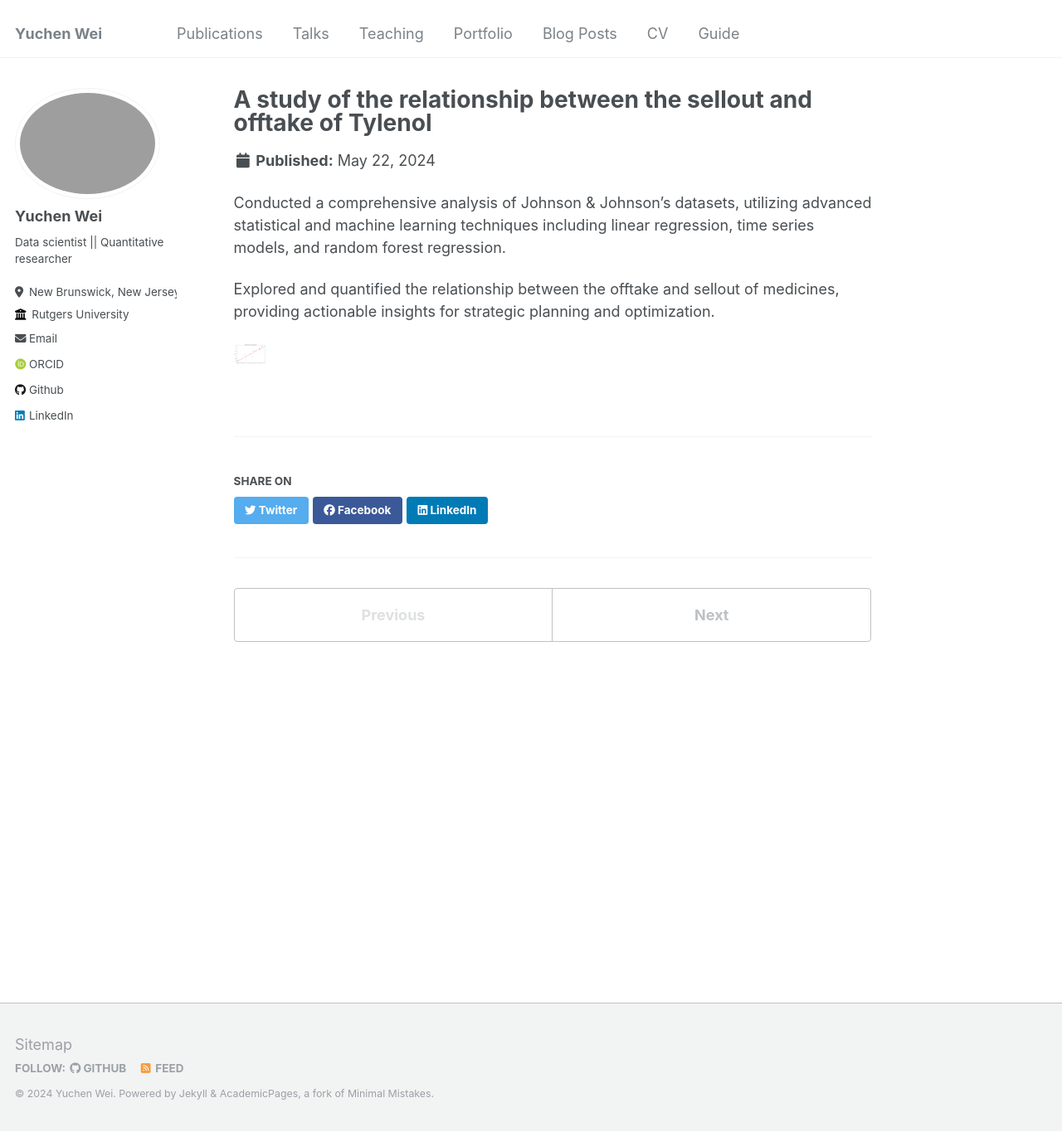
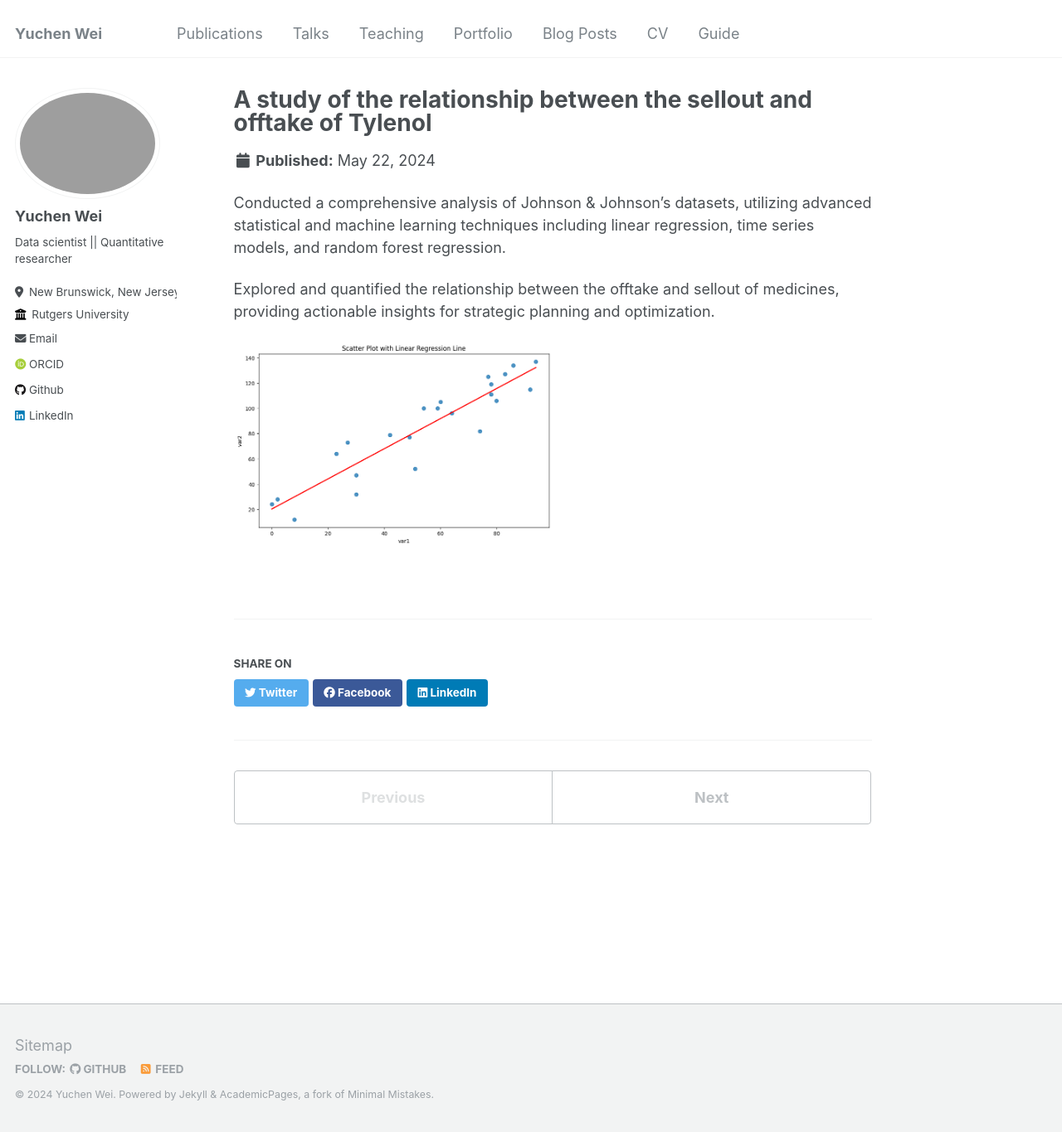
Before and after one commit to Yuccwei/YuchenWei.github.io, a Jekyll site: the page built from _portfolio/portfolio-1.md, in a window 1280 px wide and 1365 px high. Shown: the whole window at 83% size. Built offline with Jekyll 4.4.1, drawn with Linux system fonts in a browser that asks for light colours; some web fonts are replaced.

Commit message:
Updated a file

```diff
--- a/_portfolio/portfolio-1.md
+++ b/_portfolio/portfolio-1.md
@@ -1,6 +1,6 @@
 ---
 title: "A study of the relationship between the sellout and offtake of Tylenol"
-excerpt: "Linear regressions and time series<br/><img src='/YuchenWei.github.io/images/line_plot.png' style='max-width:5%; height:auto;'>"
+excerpt: "Linear regressions and time series<br/><img src='/YuchenWei.github.io/images/line_plot.png' style='max-width:50%; height:auto;'>"
 collection: portfolio
 ---
 
@@ -8,4 +8,4 @@
 
 Explored and quantified the relationship between the offtake and sellout of medicines, providing actionable insights for strategic planning and optimization.
 
-<img src='/YuchenWei.github.io/images/linear_regression.png' style='max-width:5%; height:auto;'>
+<img src="/YuchenWei.github.io/images/linear_regression.png" style="max-width:50%; height:auto;">
```
